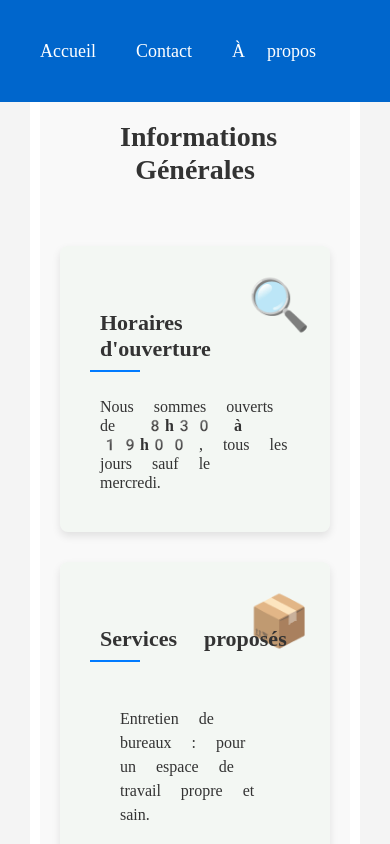
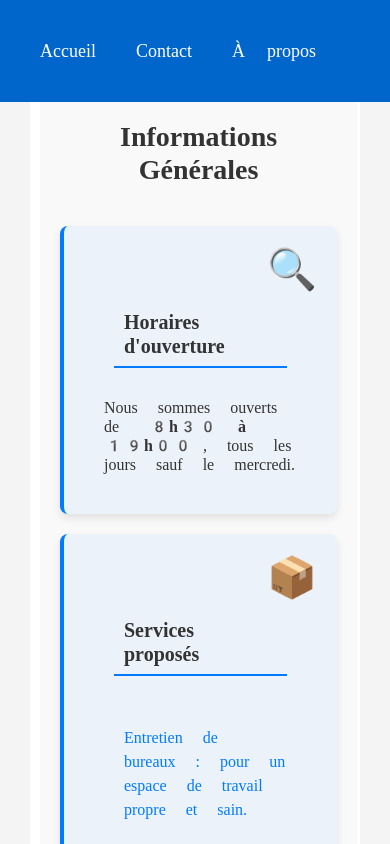
Before and after one commit to LOICKITOKO/kitoko-service, a React (Create React App) app in the folder frontend/: page /informations-generales in a window 390 px wide. Shown: the top 844 px of the page. Built offline with nearby package versions, Linux system fonts and the light colour scheme.

Commit message:
add task

```diff
--- a/frontend/src/pages/CleaningTips.css
+++ b/frontend/src/pages/CleaningTips.css
@@ -1,4 +1,4 @@
-.cleaning-tips-page {
+.general-info-page {
   padding: 20px;
   font-family: Arial, sans-serif;
   background-color: #f9f9f9; /* Légère couleur de fond pour toute la page */
@@ -22,39 +22,83 @@ h1 {
   }
 }
 
-.cleaning-category {
+.info-category {
   margin-bottom: 30px;
   background-color: #ffffff; /* Fond blanc pour chaque catégorie */
   border-radius: 8px; /* Bords arrondis pour un effet plus doux */
   box-shadow: 0 4px 8px rgba(0, 0, 0, 0.1); /* Ombre portée subtile */
   padding: 20px;
+  position: relative; /* Nécessaire pour positionner les icônes */
   transition: all 0.3s ease-in-out;
+  border-left: 4px solid #007BFF; /* Bordure bleue à gauche de chaque catégorie */
 }
 
-/* Légère élévation au survol des catégories */
-.cleaning-category:hover {
+/* Légère élévation au survol des catégories avec une couleur bleu flou */
+.info-category:hover {
   transform: translateY(-5px);
-  box-shadow: 0 6px 12px rgba(0, 0, 0, 0.15);
+  box-shadow: 0 6px 12px rgba(0, 123, 255, 0.3); /* Bleu flou lors du survol */
 }
 
-.cleaning-category h2 {
+/* Icônes dynamiques associées à chaque catégorie */
+.info-category::before {
+  font-size: 50px;
+  position: absolute;
+  top: 20px;
+  right: 20px;
+  animation: float 3s ease-in-out infinite;
+}
+
+.info-category:nth-child(1)::before {
+  content: "📋"; /* Icône pour "Matricule d'agrée" */
+}
+
+.info-category:nth-child(2)::before {
+  content: "🔍"; /* Icône pour "Recherches ou FAQ" */
+}
+
+.info-category:nth-child(3)::before {
+  content: "📦"; /* Icône pour "Services liés ou solutions" */
+}
+
+.info-category:nth-child(4)::before {
+  content: "🔒"; /* Icône pour "Politique de confidentialité" */
+}
+
+/* Animation d'icône flottante */
+@keyframes float {
+  0% {
+    transform: translateY(-10px);
+    opacity: 0.8;
+  }
+  50% {
+    transform: translateY(0);
+    opacity: 1;
+  }
+  100% {
+    transform: translateY(10px);
+    opacity: 0.8;
+  }
+}
+
+.info-category h2 {
   font-size: 24px;
   color: #333;
   margin-bottom: 15px;
   position: relative;
   font-weight: bold;
+  color: #007BFF; /* Titre bleu */
 }
 
-/* Animation for the category heading */
-.cleaning-category h2::after {
+/* Animation pour le titre de chaque catégorie */
+.info-category h2::after {
   content: "";
   position: absolute;
   bottom: 0;
   left: 0;
-  width: 50px;
+  width: 0;
   height: 2px;
-  background-color: #4CAF50;
-  animation: slideIn 1s ease-in-out;
+  background-color: #007BFF; /* Ligne bleue sous les titres */
+  animation: slideIn 0.5s ease-out forwards; /* Animation rapide */
 }
 
 @keyframes slideIn {
@@ -63,7 +107,7 @@ h1 {
     left: 0;
   }
   100% {
-    width: 50px;
+    width: 100%;
     left: 0;
   }
 }
@@ -79,13 +123,14 @@ ul li {
   line-height: 1.5;
   opacity: 0;
   transform: translateY(20px);
-  animation: fadeInUp 0.8s ease-out forwards; /* 'forwards' pour maintenir l'état final */
+  animation: fadeInUp 0.8s ease-out forwards;
   transition: transform 0.3s ease-in-out;
+  color: #007BFF; /* Texte bleu pour les éléments de la liste */
 }
 
 ul li:hover {
   transform: translateY(-5px); /* Léger soulèvement au survol */
-  color: #4CAF50; /* Changement de couleur */
+  color: #0056b3; /* Bleu plus foncé lors du survol */
 }
 
 ul li:nth-child(odd) {
@@ -109,7 +154,7 @@ ul li:nth-child(even) {
 
 /* Responsiveness */
 @media (max-width: 768px) {
-  .cleaning-category h2 {
+  .info-category h2 {
     font-size: 22px;
   }
 
@@ -118,73 +163,12 @@ ul li:nth-child(even) {
   }
 
   h1 {
-    font-size: 28px; /* Ajustement du titre sur mobile */
+    font-size: 28px;
   }
 }
 
-/* Floating icons or animations on the right side */
-.cleaning-category::after {
-  content: "💧";
-  font-size: 50px;
-  position: absolute;
-  right: 20px;
-  bottom: 20px;
-  animation: float 4s ease-in-out infinite;
-}
-
-.cleaning-category {
-  position: relative; /* Nécessaire pour positionner les icônes */
-  margin-bottom: 30px;
-}
-
-.cleaning-category h2 {
-  font-size: 24px;
-  color: #333;
-  margin-bottom: 15px;
-  position: relative;
-}
-
-/* Animation d'icônes flottantes */
-.floating-icon {
-  position: absolute;
-  right: -40px; /* Ajuste pour positionner les icônes */
-  top: 50%;
-  font-size: 24px;
-  color: #4CAF50;
-  animation: floatIcon 3.5s ease-in-out infinite alternate;
-}
-
-/* Flottement vertical */
-@keyframes floatIcon {
-  0% {
-    transform: translateY(-10px);
-    opacity: 0.8;
-  }
-  50% {
-    transform: translateY(0);
-    opacity: 1;
-  }
-  100% {
-    transform: translateY(10px);
-    opacity: 0.8;
-  }
-}
-
-/* Animation des icônes en rotation avec délai */
-.floating-icon:nth-child(1) {
-  animation-delay: 0s;
-}
-
-.floating-icon:nth-child(2) {
-  animation-delay: 1.2s;
-}
-
-.floating-icon:nth-child(3) {
-  animation-delay: 2.4s;
-}
-
-/* Jeux de lumière pour les catégories */
-.cleaning-category {
+/* Animation lumineuse pour chaque catégorie avec bleu uniquement */
+.info-category {
   animation: lightPlay 3.5s infinite;
 }
 
@@ -193,6 +177,10 @@ ul li:nth-child(even) {
     background-color: transparent;
   }
   50% {
-    background-color: rgba(76, 175, 80, 0.1);
+    background-color: rgba(0, 123, 255, 0.1); /* Bleu léger */
   }
 }
+
+h1 {
+  color: #007BFF; /* Couleur bleue pour le titre principal */
+}
--- a/frontend/src/pages/GeneralInfo.css
+++ b/frontend/src/pages/GeneralInfo.css
@@ -1,18 +1,23 @@
+/* Page Informations Générales */
 .general-info-page {
   padding: 20px;
   font-family: Arial, sans-serif;
-  background-color: #f9f9f9; /* Légère couleur de fond pour toute la page */
+  background-color: #f9f9f9;
+  max-width: 900px;
+  margin: 0 auto;
+  border-radius: 10px;
 }
 
-h1 {
+/* Titre principal */
+.general-info-page h1 {
   text-align: center;
-  margin-bottom: 30px;
   color: #333;
   font-size: 36px;
+  margin-bottom: 30px;
   animation: fadeIn 2s ease-in-out;
-  margin: 50px;
 }
 
+/* Animation d'apparition */
 @keyframes fadeIn {
   from {
     opacity: 0;
@@ -22,45 +27,56 @@ h1 {
   }
 }
 
+/* Section des catégories d'information */
 .info-category {
-  margin-bottom: 30px;
-  background-color: #ffffff; /* Fond blanc pour chaque catégorie */
-  border-radius: 8px; /* Bords arrondis pour un effet plus doux */
-  box-shadow: 0 4px 8px rgba(0, 0, 0, 0.1); /* Ombre portée subtile */
-  padding: 20px;
-  position: relative; /* Nécessaire pour positionner les icônes */
-  transition: all 0.3s ease-in-out;
+  background-color: #fff;
+  margin-bottom: 20px;
+  border-radius: 8px;
+  box-shadow: 0 4px 8px rgba(0, 0, 0, 0.1);
+  overflow: hidden;
+  transition: transform 0.3s ease-in-out, box-shadow 0.3s ease-in-out;
 }
 
-/* Légère élévation au survol des catégories avec une couleur bleu flou */
+/* Survol d'une catégorie */
 .info-category:hover {
   transform: translateY(-5px);
-  box-shadow: 0 6px 12px rgba(0, 123, 255, 0.3); /* Bleu flou lors du survol */
+  box-shadow: 0 6px 12px rgba(0, 0, 0, 0.15);
 }
 
-/* Icônes dynamiques associées à chaque catégorie */
-.info-category::before {
-  font-size: 50px;
-  position: absolute;
-  top: 20px;
-  right: 20px;
-  animation: float 3s ease-in-out infinite;
+/* Titre des catégories d'information */
+.info-category h2 {
+  font-size: 24px;
+  color: #333;
+  margin: 20px;
+  font-weight: bold;
+  position: relative;
+  transition: color 0.3s ease-in-out;
 }
 
-.info-category:nth-child(1)::before {
-  content: "📋"; /* Icône pour "Matricule d'agrée" */
+/* Animation d'underline pour les titres */
+.info-category h2::after {
+  content: "";
+  position: absolute;
+  bottom: 0;
+  left: 0;
+  width: 50px;
+  height: 2px;
+  background-color: #007BFF;
+  transition: width 0.3s ease-in-out;
 }
 
-.info-category:nth-child(2)::before {
-  content: "🔍"; /* Icône pour "Recherches ou FAQ" */
+.info-category:hover h2::after {
+  width: 100%;
 }
 
-.info-category:nth-child(3)::before {
-  content: "📦"; /* Icône pour "Services liés ou solutions" */
-}
-
-.info-category:nth-child(4)::before {
-  content: "🔒"; /* Icône pour "Politique de confidentialité" */
+/* Icône flottante (ℹ️) sur les catégories */
+.info-category::before {
+  content: "ℹ️"; /* Icône d'information */
+  font-size: 40px;
+  position: absolute;
+  right: 20px;
+  top: 20px;
+  animation: float 4s ease-in-out infinite;
 }
 
 /* Animation d'icône flottante */
@@ -79,65 +95,23 @@ h1 {
   }
 }
 
-.info-category h2 {
-  font-size: 24px;
-  color: #333;
-  margin-bottom: 15px;
-  position: relative;
-  font-weight: bold;
-}
-
-/* Animation pour le titre de chaque catégorie */
-.info-category h2::after {
-  content: "";
-  position: absolute;
-  bottom: 0;
-  left: 0;
-  width: 50px;
-  height: 2px;
-  background-color: #007BFF; /* Ligne bleue sous les titres */
-  animation: slideIn 1s ease-in-out;
-}
-
-@keyframes slideIn {
-  0% {
-    width: 0;
-    left: 0;
-  }
-  100% {
-    width: 50px;
-    left: 0;
-  }
-}
-
+/* Liste d'informations */
 ul {
   list-style: none;
   padding-left: 20px;
 }
 
+/* Élément de liste */
 ul li {
   margin: 10px 0;
   font-size: 16px;
-  line-height: 1.5;
+  line-height: 1.6;
   opacity: 0;
   transform: translateY(20px);
   animation: fadeInUp 0.8s ease-out forwards;
-  transition: transform 0.3s ease-in-out;
 }
 
-ul li:hover {
-  transform: translateY(-5px); /* Léger soulèvement au survol */
-  color: #007BFF; /* Texte en bleu lors du survol */
-}
-
-ul li:nth-child(odd) {
-  animation-delay: 0.2s;
-}
-
-ul li:nth-child(even) {
-  animation-delay: 0.4s;
-}
-
+/* Animation de la liste */
 @keyframes fadeInUp {
   from {
     opacity: 0;
@@ -149,22 +123,35 @@ ul li:nth-child(even) {
   }
 }
 
-/* Responsiveness */
+/* Affichage de la réponse */
+ul li.visible {
+  opacity: 1;
+  transform: translateY(0);
+}
+
+/* Survol des éléments de liste */
+ul li:hover {
+  color: #007BFF; /* Changement de couleur */
+  cursor: pointer;
+  transform: translateY(-5px); /* Soulèvement lors du survol */
+}
+
+/* Responsive */
 @media (max-width: 768px) {
+  .general-info-page h1 {
+    font-size: 28px;
+  }
+
   .info-category h2 {
-    font-size: 22px;
+    font-size: 20px;
   }
 
   ul li {
     font-size: 14px;
   }
-
-  h1 {
-    font-size: 28px;
-  }
 }
 
-/* Animation lumineuse pour chaque catégorie avec bleu uniquement */
+/* Animation des catégories pour rendre la page vivante */
 .info-category {
   animation: lightPlay 3.5s infinite;
 }
@@ -174,6 +161,25 @@ ul li:nth-child(even) {
     background-color: transparent;
   }
   50% {
-    background-color: rgba(0, 123, 255, 0.1); /* Bleu léger */
+    background-color: rgba(0, 123, 255, 0.1); /* Bleu doux */
   }
 }
+
+/* Ombre légère pour l'effet de lumière sur la catégorie */
+.info-category:hover {
+  box-shadow: 0 8px 16px rgba(0, 123, 255, 0.2); /* Ombre bleue sur survol */
+}
+
+/* Jeux de lumière pour chaque catégorie */
+.info-category {
+  animation: lightPulse 4s ease-in-out infinite;
+}
+
+@keyframes lightPulse {
+  0%, 100% {
+    background-color: transparent;
+  }
+  50% {
+    background-color: rgba(0, 123, 255, 0.05); /* Effet bleu léger */
+  }
+}
```
Also changed, not shown: 1 other file (tests, documents, lock files or other folders).
